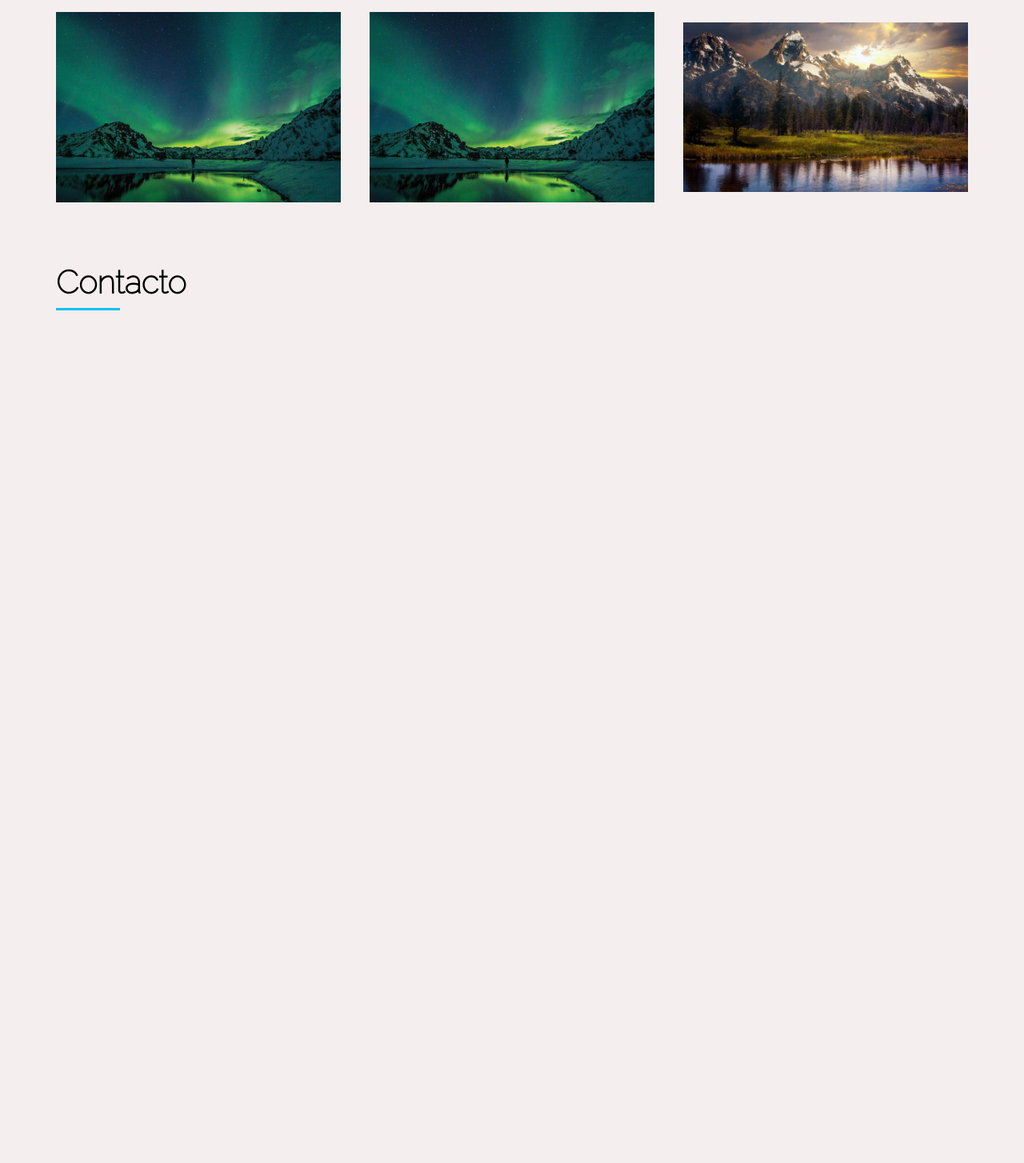
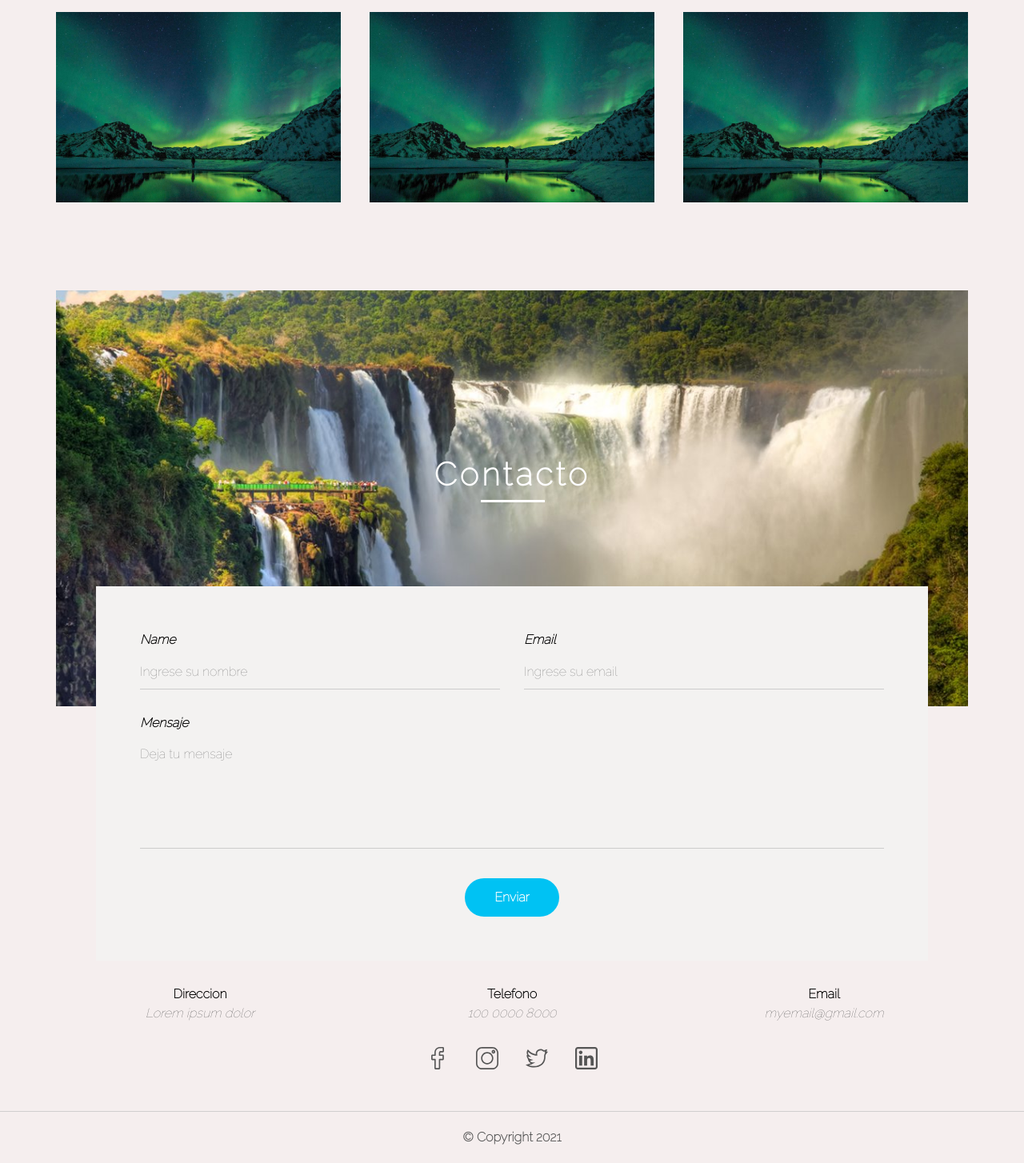
Before and after one commit to Enzocons/Project01, a plain HTML site: page index.html in a window 1280 px wide. Shown: the part 2559-4013 px from the top of the page at 80% size. Before the commit the page ends 3002 px from the top, so only its background shows below. Drawn offline with nearby package versions, Linux system fonts and the light colour scheme.

Commit message:
Terminado la parte de contacto

```diff
--- a/css/style.css
+++ b/css/style.css
@@ -293,7 +293,7 @@ body, input, textarea, button{
     text-transform: uppercase;
 }
 
-.btn-contact{
+.btn-01{
     background-color: #00c2f3;
     color: #ffffff;
     border: 2px solid transparent;
@@ -308,12 +308,12 @@ body, input, textarea, button{
     transition: all 0.5s ease;
 }
 
-.btn-contact:hover{
+.btn-01:hover{
     background-color: transparent;
     border-color: #00c2f3;
     color: #00c2f3;
 }
-.btn-contact:focus{
+.btn-01:focus{
     outline: none;
 }
 
@@ -566,3 +566,166 @@ body, input, textarea, button{
     background-color: rgba(0, 0, 0, 0.589);
 
 }
+
+
+/* Seccion de contacto */
+
+.contact-section{
+    padding: 40px 0;
+}
+
+.contact-section .contact-img{
+    flex: 0 0 100%;
+    max-width: 100%;
+    padding: 0 15px;
+}
+
+.contact-section .contact-img .img-box{
+    padding: 200px 0;
+    background-image: url('../img/large/img8.jpg');
+    background-size: cover;
+    background-position: center;
+}
+
+.contact-section .section-title{
+    text-align: center;
+    letter-spacing: 4px;
+}
+
+.contact-section .section-title h1{
+    color: #ffffff;
+    font-size: 40px;
+    font-weight: 700;
+}
+
+.contact-section .section-title h1:before{
+    background-color: #ffffff;
+    left: 30%;
+}
+
+.contact-section .contact-form{
+    flex: 0 0 100%;
+    max-width: 100%;
+    padding: 0px 65px;
+}
+
+.contact-section .contact-form .form{
+    padding: 55px 40px;
+    margin-top: -150px;
+    background-color: #F3F2F1;
+}
+
+.contact-section .contact-form .form label{
+    color: #000000;
+    font-weight: 900;
+    display:block;
+    margin:0 0 5px;
+    font-style: oblique;
+
+}
+
+.contact-section .contact-form .form .input-group{
+    flex: 0 0 100%;
+    max-width: 100%;
+    padding:0 15px;
+    margin-bottom: 30px;
+}
+
+.contact-section .contact-form .form .input-group.left,
+.contact-section .contact-form .form .input-group.right{
+    flex: 0 0 50%;
+    max-width: 50%;
+}
+
+
+.contact-section .contact-form .form .input-control{
+    width: 100%;
+    height: 45px;
+    padding: 6px 0;
+    color: #000000;
+    font-size: 16px;
+    background-color: transparent;
+    border:none;
+    border-bottom: 1px solid  #cccccc;
+}
+
+.contact-section .contact-form .form .input-control:focus{
+    outline: none;
+}
+
+.contact-section .contact-form .form textarea.input-control{
+    height: 140px;
+    resize: none;
+    padding-top: 12px;
+}
+
+
+.contact-section .contact-form .form .form-btn{
+    text-align: center;
+}
+
+.contact-section .contact-info{
+    flex: 0 0 100%;
+    max-width: 100%;
+    margin-top: 30px;
+}
+
+.contact-section .contact-info .info-item{
+    flex: 0 0 33.33%;
+    max-width: 33.33%;
+    text-align: center;
+    padding: 0 15px;
+}
+
+.contact-section .contact-info .info-item h5{
+    font-size: 16px;
+    font-weight:900;
+    margin: 0;
+}
+
+.contact-section .contact-info .info-item p{
+    font-size: 16px;
+    margin: 0;
+    color: #555555;
+    font-style: oblique;
+    font-weight: 500;
+}
+
+.contact-section .social-links{
+    flex: 0 0 100%;
+    max-width: 100%;
+    margin-top: 30px;
+    text-align: center;
+
+}
+
+.contact-section .social-links a{
+    text-decoration: none;
+    margin: 0 15px;
+    display: inline-block;
+}
+
+.contact-section .social-links img{
+    width: 28px;
+    display: block;
+}
+
+.contact-section .social-links img:hover{
+    opacity: 0.5;
+}
+
+
+
+/* Copyright */
+
+.copyright{
+    text-align: center;
+    font-size: 16px;
+    padding: 20px 15px;
+    margin-top: 5px;
+    border-top: 1px solid #c5c5c5c5;
+    width: 100%;
+    flex: 0 0 100%;
+    color: #555555;
+    font-weight: 700;
+}
--- a/index.html
+++ b/index.html
@@ -93,7 +93,7 @@
                             </div>
                         </div>
 
-                        <a href="#" class="btn btn-contact">Contact</a>
+                        <a href="#" class="btn btn-01">Contact</a>
 
                  </div>
             </div>
@@ -213,7 +213,7 @@
                 </div>
                 <div class="section3-item-box">
                     <div class="section3-img">
-                        <img src="img/large/img5.jpg" data-large="img/large/img5.jpg" alt="img">
+                        <img src="img/large/img4.jpg" data-large="img/large/img4.jpg" alt="img">
                         <div class="overlay">
                             <h4>Lorem, ipsum6.</h4>
                         </div>
@@ -247,7 +247,7 @@
 
 
     <!-- Contact Section -->
-        <section class="contect-section">
+        <section class="contact-section">
             <div class="container">
                 <div class="row">
                     <div class="contact-img">
@@ -256,9 +256,59 @@
                         </div>
                     </div>
                 </div>
+                <div class="row">
+                    <div class="contact-form">
+                        <form class="form">
+                            <div class="row">
+                                <div class="left input-group">
+                                    <label for="">Name</label>
+                                    <input type="text" class="input-control" placeholder="Ingrese su nombre">
+                                </div>
+                                <div class="right input-group"><label for="">Email</label>
+                                <input type="text" class="input-control" placeholder="Ingrese su email"></div>
+                            </div>
+                            <div class="row">
+                                <div class="input-group">
+                                    <label>Mensaje</label>
+                                    <textarea class="input-control" placeholder="Deja tu mensaje"></textarea>
+                                </div>
+                            </div>
+                                <div class="form-btn">
+                                    <button type="button" class="btn btn-01">Enviar</button>
+                                </div>
+                        </form>
+                    </div>
+                </div>
+                <div class="row">
+                    <div class="contact-info">
+                        <div class="row">
+                            <div class="info-item">
+                                <h5>Direccion</h5>
+                                <p>Lorem ipsum dolor</p>
+                            </div>
+                            <div class="info-item">
+                                <h5>Telefono</h5>
+                                <p>100 0000 8000</p>
+                            </div>
+                            <div class="info-item">
+                                <h5>Email</h5>
+                                <p>myemail@gmail.com</p>
+                            </div>
+                        </div>
+                    </div>
+                </div>
+                <div class="row">
+                    <div class="social-links">
+                        <a href="#"><img src="img/icons/facebook.svg" title="facebook" alt="facebook"></a>
+                        <a href="#"><img src="img/icons/instagram.svg" title="instagram" alt="instagram"></a>
+                        <a href="#"><img src="img/icons/twitter.svg" title="twitter" alt="twitter"></a>
+                        <a href="#"><img src="img/icons/linkedin.svg" title="linkedin" alt="linkedin"></a>
+                    </div>
+                </div>
             </div>
         </section>
     <!-- Contect Section End -->
+    <p class="copyright">&copy; Copyright 2021</p>
 
     <script
     src="https://code.jquery.com/jquery-3.6.0.min.js"
```
Also changed, not shown: img/large/img8.jpg (added).
